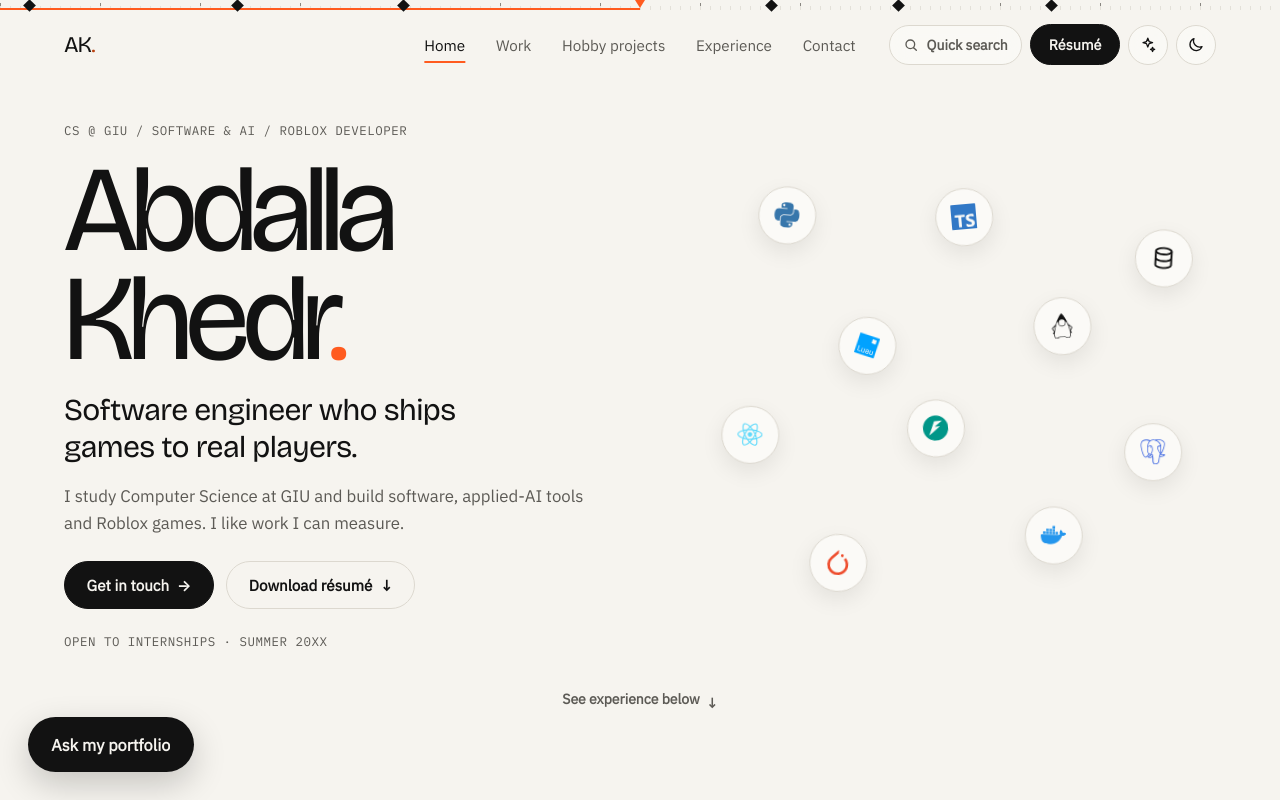
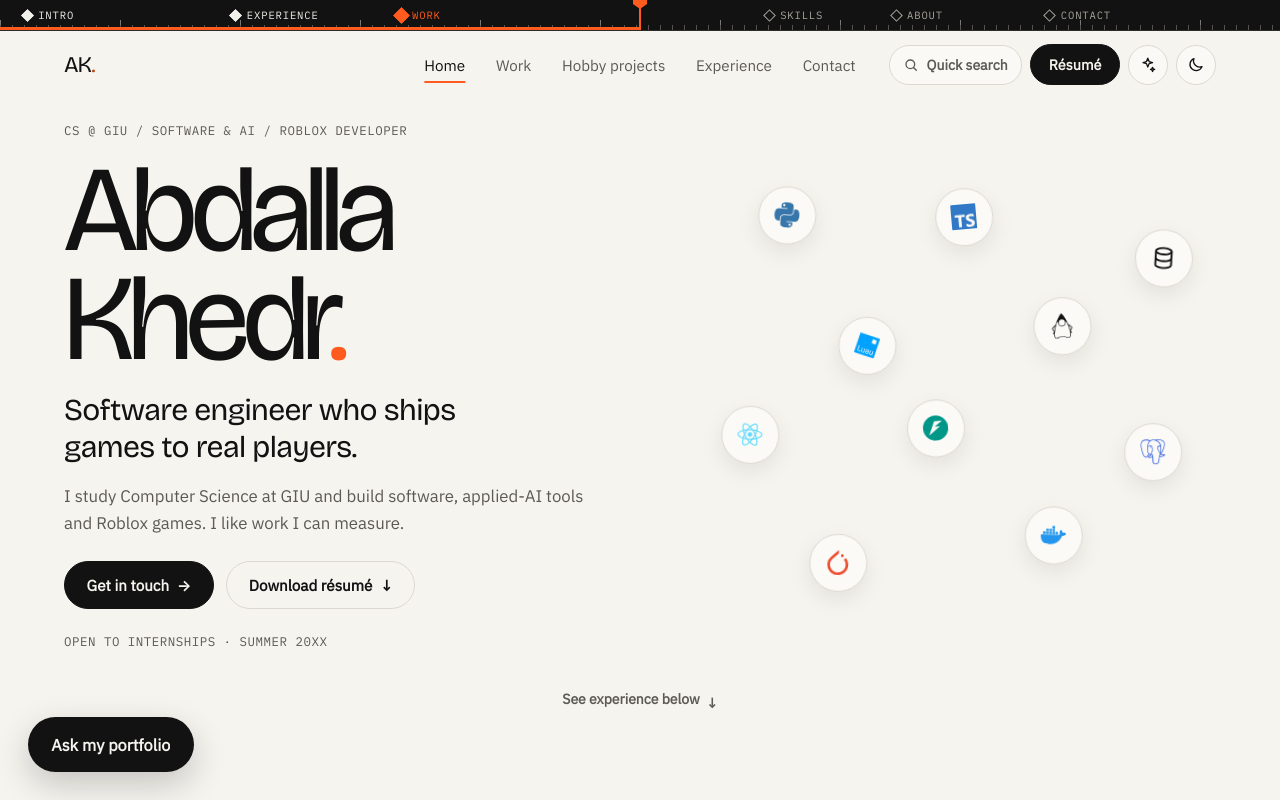
Before and after one commit to realgnh/portfolio-prototype, a React (Vite) app: page / in a window 1280 px wide. Shown: the top 800 px of the page. Built offline with nearby package versions, Linux system fonts and the light colour scheme.

Commit message:
Make the scroll ruler bigger and bolder
The ruler is now a 30px dark strip with frame ticks, labelled keyframes
and an orange playhead line, and the header sits beneath it.

```diff
--- a/src/main.tsx
+++ b/src/main.tsx
@@ -13,6 +13,7 @@ import './styles/tokens.css'
 import './styles/base.css'
 import './styles/ui.css'
 import './styles/layout.css'
+import './styles/ruler.css'
 import './styles/home.css'
 import './styles/pages.css'
 import './styles/features.css'
--- a/src/styles/base.css
+++ b/src/styles/base.css
@@ -2,7 +2,7 @@
 * { box-sizing: border-box; }
 
 /* Smooth scrolling is done in JS (lib/smoothScroll.ts) so it works even when the OS turns browser animations off. */
-html { scroll-padding-top: 6rem; }
+html { scroll-padding-top: 7.5rem; }
 
 body {
   margin: 0;
--- a/src/styles/layout.css
+++ b/src/styles/layout.css
@@ -1,5 +1,5 @@
 /* LAYOUT — header with pill navigation, footer, quick menu (⌘K) and toasts. */
-.site-header { position: sticky; z-index: 20; top: 0; padding-block: 0.9rem; }
+.site-header { position: sticky; z-index: 20; top: var(--ruler-height); padding-block: 0.9rem; } /* sits under the scroll ruler */
 /* The navigation is positioned at the exact centre of the page; logo on the left, actions on the right. */
 .header-inner { position: relative; display: flex; align-items: center; justify-content: space-between; gap: 1rem; min-height: 2.5rem; }
 
@@ -202,42 +202,6 @@
 }
 .loader[data-brick] .loader-logos svg { filter: brightness(0) invert(1); }
 
-/* ---------- Scroll ruler (ScrollRuler.tsx): ticks, playhead and a ◆ per section ---------- */
-.ruler {
-  --progress: 0;
-  position: fixed; z-index: 25; top: 0; left: 0; right: 0; height: 10px;
-  background: var(--bg);
-}
-.ruler-ticks {
-  position: absolute; inset: 0;
-  background:
-    repeating-linear-gradient(90deg, var(--line) 0 1px, transparent 1px 10px) bottom / 100% 4px no-repeat,
-    repeating-linear-gradient(90deg, var(--text-muted) 0 1px, transparent 1px 100px) bottom / 100% 7px no-repeat;
-  opacity: 0.7;
-}
-.ruler-fill { position: absolute; left: 0; bottom: 0; height: 2px; width: 100%; background: var(--accent-fill); transform-origin: left; transform: scaleX(var(--progress)); }
-.ruler-playhead {
-  position: absolute; top: 0; left: 0; width: 100%; height: 100%; pointer-events: none;
-  transform: translateX(calc(var(--progress) * (100% - 10px)));
-}
-.ruler-playhead::before {
-  position: absolute; top: 0; left: 0; width: 10px; height: 8px; background: var(--accent-fill);
-  clip-path: polygon(0 0, 100% 0, 50% 100%); content: "";
-}
-.ruler-key {
-  position: absolute; top: 1px; width: 9px; height: 9px; margin-left: -4.5px; padding: 0; border: 0;
-  background: var(--text); rotate: 45deg; cursor: pointer; transition: background-color 200ms, scale 200ms var(--ease);
-}
-.ruler-key:hover, .ruler-key:focus-visible { background: var(--accent-fill); scale: 1.3; }
-.ruler-key-label {
-  position: absolute; top: 14px; left: 50%; rotate: -45deg; translate: -50% 0; transform-origin: 0 0;
-  padding: 0.2rem 0.5rem; border-radius: 0.35rem; background: var(--text); color: var(--bg);
-  font: 500 0.7rem var(--font-mono); letter-spacing: 0.04em; text-transform: uppercase; white-space: nowrap;
-  opacity: 0; pointer-events: none; transition: opacity 150ms;
-}
-.ruler-key:hover .ruler-key-label, .ruler-key:focus-visible .ruler-key-label { opacity: 1; }
-.site-header { top: 10px; }
-
 /* ---------- Scene-cut slate between pages (SceneSlate.tsx) ---------- */
 .slate {
   position: fixed; z-index: 90; inset: 0; display: grid; place-items: center; pointer-events: none;
```
